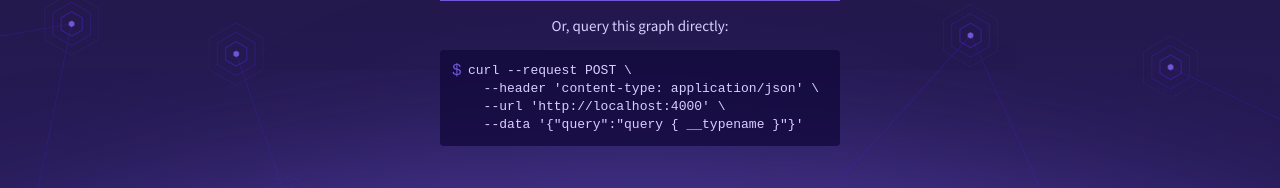
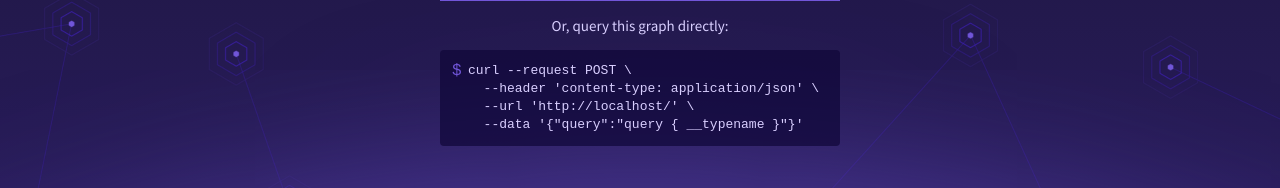
Before and after one commit to apollographql/studio-landing-page, a React (Create React App) app: page / in a window 1280 px wide. Shown: the part 439-627 px from the top of the page. Built offline with nearby package versions, Linux system fonts and the light colour scheme.

Commit message:
render configured endpoint value
...instead of a hard coded one.

cc @daniman for sanity check on this one?

```diff
--- a/src/content/LocalUnconfigured.tsx
+++ b/src/content/LocalUnconfigured.tsx
@@ -166,7 +166,11 @@ export default ({
           <pre
             css={{ margin: 0 }}
           >{`  --header 'content-type: application/json' \\ `}</pre>
-          <pre css={{ margin: 0 }}>{`  --url 'http://localhost:4000' \\ `}</pre>
+          <pre css={{ margin: 0 }}>
+            {`  --url '`}
+            {endpoint}
+            {`' \\ `}
+          </pre>
           <pre
             css={{ margin: 0 }}
           >{`  --data '{"query":"query { __typename }"}' `}</pre>
--- a/src/content/ProdConfigured.tsx
+++ b/src/content/ProdConfigured.tsx
@@ -165,9 +165,11 @@ export default ({
             <pre
               css={{ margin: 0 }}
             >{`  --header 'content-type: application/json' \\ `}</pre>
-            <pre
-              css={{ margin: 0 }}
-            >{`  --url 'http://localhost:4000' \\ `}</pre>
+            <pre css={{ margin: 0 }}>
+              {`  --url '`}
+              {endpoint}
+              {`' \\ `}
+            </pre>
             <pre
               css={{ margin: 0 }}
             >{`  --data '{"query":"query { __typename }"}' `}</pre>
--- a/src/content/ProdUnconfigured.tsx
+++ b/src/content/ProdUnconfigured.tsx
@@ -79,7 +79,11 @@ export default ({ endpoint }: { endpoint: string }) => (
           <pre
             css={{ margin: 0 }}
           >{`  --header 'content-type: application/json' \\ `}</pre>
-          <pre css={{ margin: 0 }}>{`  --url 'http://localhost:4000' \\ `}</pre>
+          <pre css={{ margin: 0 }}>
+            {`  --url '`}
+            {endpoint}
+            {`' \\ `}
+          </pre>
           <pre
             css={{ margin: 0 }}
           >{`  --data '{"query":"query { __typename }"}' `}</pre>
```
